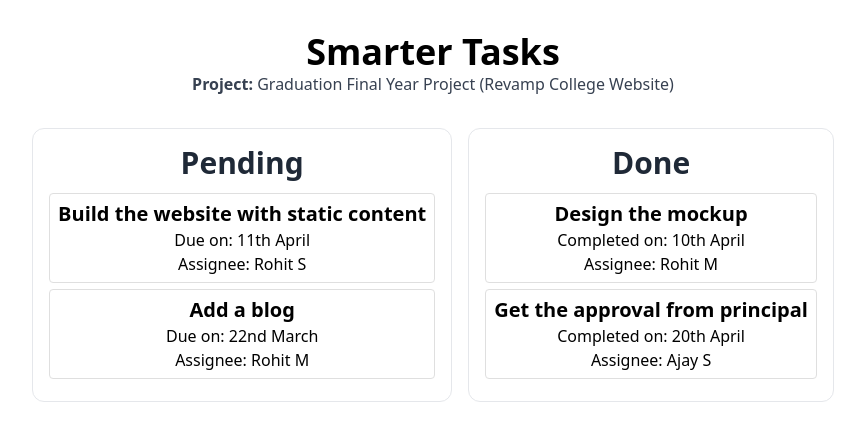
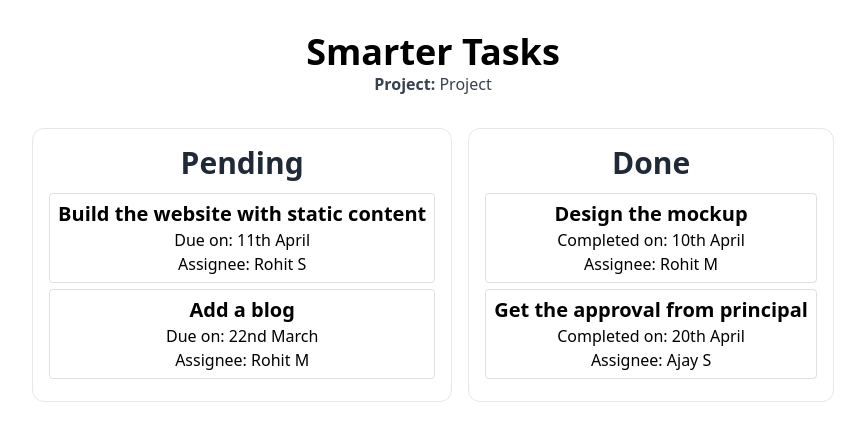
Before and after one commit to Alexjmathew/wd301, a React (Vite) app in the folder hello-react/: page / in a window 1280 px wide. Shown: the top 440 px of the page, without its empty margins (207-1072 px from the left). Built offline with nearby package versions, Linux system fonts and the light colour scheme.

Commit message:
Update App.tsx

```diff
--- a/hello-react/src/App.tsx
+++ b/hello-react/src/App.tsx
@@ -11,7 +11,7 @@ function App() {
     <div className="flex flex-col items-center">
       <div>
         <h1 className="font-bold text-4xl">Smarter Tasks</h1>
-        <p className='text-gray-700'><b>Project:</b> Graduation Final Year Project (Revamp College Website) </p>
+        <p className='text-gray-700'><b>Project:</b>  Project  </p>
       </div>
       <div className="flex justify-center mt-8">
         <div className="border p-4 rounded-xl">
```
